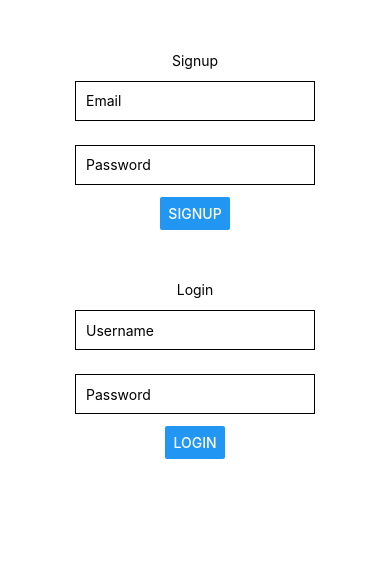
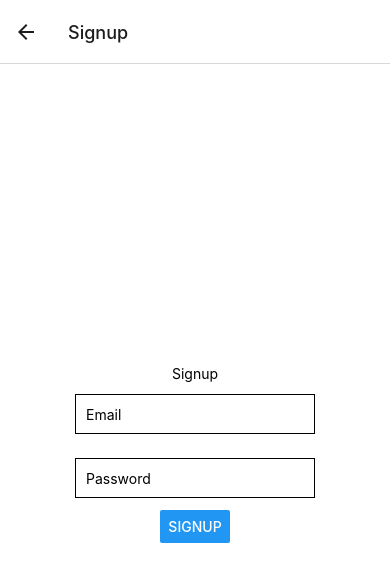
Before and after one commit to SamSkinner01/LendAHand, a React Native app: screen /Signup in a window 390 px wide. Shown: the top 582 px of the page. Built offline with nearby package versions, Linux system fonts and the light colour scheme.

Commit message:
Added basic nav and clear fields on button press

```diff
--- a/App.js
+++ b/App.js
@@ -1,14 +1,20 @@
+import * as React from 'react';
 import { StatusBar } from 'expo-status-bar';
 import { StyleSheet, Text, View } from 'react-native';
-
+import { NavigationContainer} from '@react-navigation/native';
+import { createNativeStackNavigator } from '@react-navigation/native-stack';
 import {Login} from './screens/Login';
 import {Signup} from './screens/Signup';
 
+const Stack = createNativeStackNavigator();
+
 export default function App() {
   return (
-    <>
-    <Signup />
-    <Login />
-    </>
+    <NavigationContainer>
+      <Stack.Navigator>
+        <Stack.Screen name="Login" component={Login} />
+        <Stack.Screen name="Signup" component={Signup} />
+      </Stack.Navigator>
+    </NavigationContainer>
   );
 }
--- a/package.json
+++ b/package.json
@@ -9,11 +9,15 @@
     "web": "expo start --web"
   },
   "dependencies": {
+    "@react-navigation/native": "^6.1.3",
+    "@react-navigation/native-stack": "^6.9.9",
     "expo": "~47.0.12",
     "expo-status-bar": "~1.4.2",
     "firebase": "^9.17.0",
     "react": "18.1.0",
-    "react-native": "0.70.5"
+    "react-native": "0.70.5",
+    "react-native-safe-area-context": "4.4.1",
+    "react-native-screens": "~3.18.0"
   },
   "devDependencies": {
     "@babel/core": "^7.12.9"
--- a/screens/Login.jsx
+++ b/screens/Login.jsx
@@ -1,10 +1,17 @@
-import { StyleSheet, Text, View, TextInput, Button, Alert } from 'react-native';
-import { useState } from 'react';
-import { signin } from '../auth/auth_signin_password';
+import { StyleSheet, Text, View, TextInput, Button, Alert } from "react-native";
+import { useState } from "react";
+import { signin } from "../auth/auth_signin_password";
 
-function Login() {
-    const [username, setUsername] = useState('');
-    const [password, setPassword] = useState('');
+// clear the username and password fields after login is successful
+
+function Login({ navigation }) {
+  const [username, setUsername] = useState("");
+  const [password, setPassword] = useState("");
+
+  function clearFields() {
+    setUsername("");
+    setPassword("");
+  }
 
   return (
     <View style={styles.container}>
@@ -12,29 +19,34 @@ function Login() {
       <TextInput
         style={styles.input}
         placeholder="Username"
-                onChangeText={text => setUsername(text)}
+        onChangeText={(text) => setUsername(text)}
         value={username}
       />
       <TextInput
         style={styles.input}
         placeholder="Password"
-                onChangeText={text => setPassword(text)}
+        onChangeText={(text) => setPassword(text)}
         value={password}
+        secureTextEntry={true}
       />
       <Button
         title="Login"
-                onPress={() => signin(username, password)}
+        onPress={() => {
+          signin(username, password);
+          clearFields();
+        }}
       />
+      <Text>Don't have an account?</Text>
+      <Button title="Sign up" onPress={() => navigation.navigate("Signup")} />
     </View>
-
-    )
+  );
 }
 
 const styles = StyleSheet.create({
   container: {
-        flex: 2,
-        backgroundColor: '#fff',
-        alignItems: 'center',
+    flex: 1,
+    backgroundColor: "#fff",
+    alignItems: "center",
   },
   input: {
     height: 40,
@@ -44,4 +56,4 @@ const styles = StyleSheet.create({
   },
 });
 
-export {Login};
+export { Login };
--- a/screens/Signup.jsx
+++ b/screens/Signup.jsx
@@ -2,9 +2,16 @@ import { StyleSheet, Text, View, TextInput, Button, Alert } from 'react-native';
 import { useState } from 'react';
 import { signup } from '../auth/auth_signup_password';
 
+
+
 function Signup() {
     const [email, setEmail] = useState('');
     const [password, setPassword] = useState('');
+
+    function clearFields(){
+        setEmail('');
+        setPassword('');
+    }
 
     return (
         <View style={styles.container}>
@@ -20,13 +27,15 @@ function Signup() {
                 placeholder="Password"
                 onChangeText={text => setPassword(text)}
                 value={password}
+                secureTextEntry={true}
             />
             <Button
                 title="Signup"
                 onPress={() => {
                     console.log(email, password);
-                    signup(email, password)}
-                }
+                    signup(email, password)
+                    clearFields();
+                }}
             />
         </View>
 
```
Also changed, not shown: 1 other file (tests, documents, lock files or other folders). Lines whose indentation alone changed are shown as unchanged.
